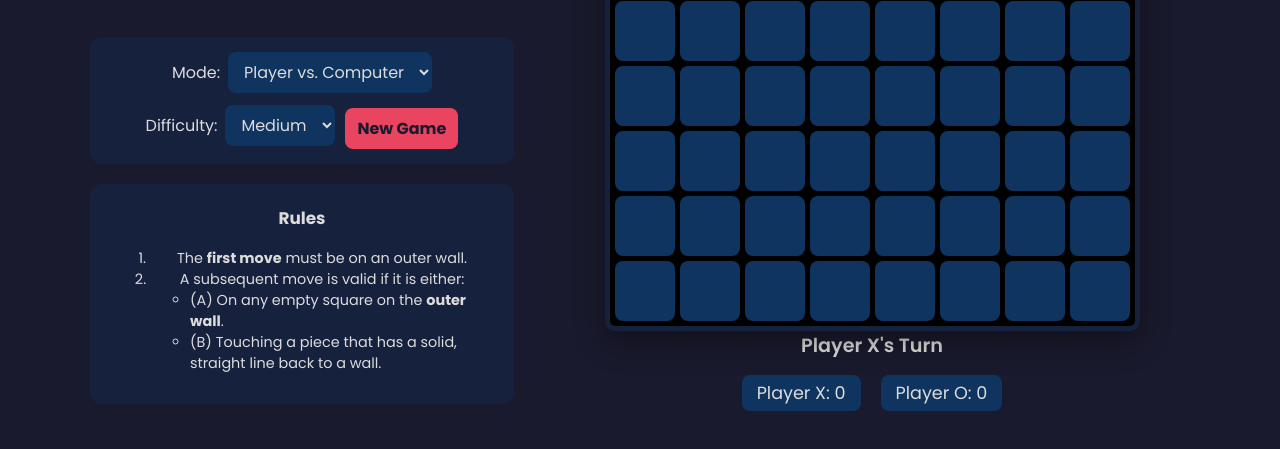
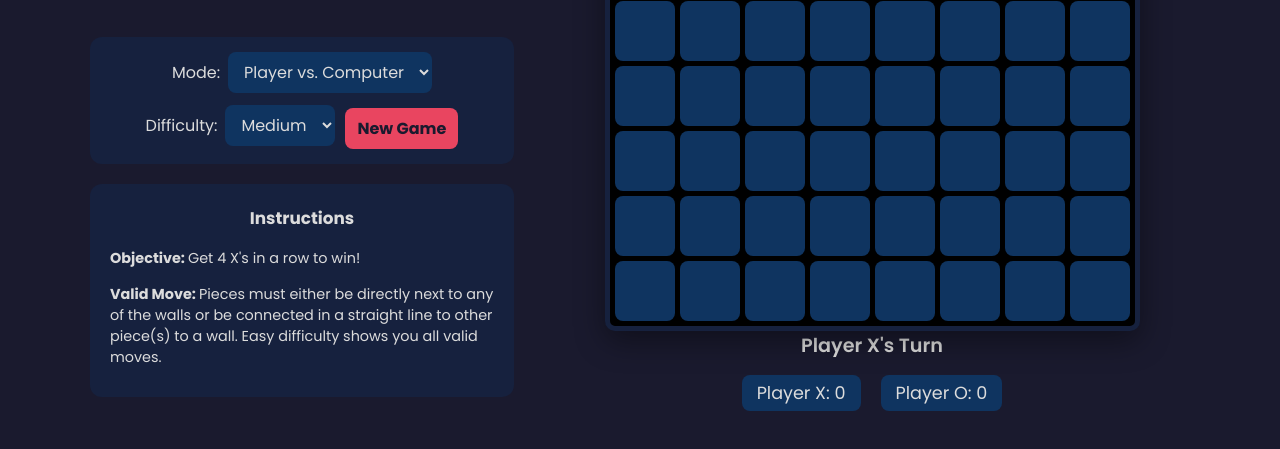
Before and after one commit to snengle/caz-connect, a plain HTML site: page index.html in a window 1280 px wide. Shown: the part 287-736 px from the top of the page. Drawn offline with Linux system fonts and the light colour scheme.

Commit message:
Update index.html

```diff
--- a/index.html
+++ b/index.html
@@ -56,16 +56,9 @@
                 <button id="reset-button">New Game</button>
             </div>
             <div id="rules">
-                <h3>Rules</h3>
-                <ol>
-                    <li>The <strong>first move</strong> must be on an outer wall.</li>
-                    <li>A subsequent move is valid if it is either:
-                        <ul>
-                            <li>(A) On any empty square on the <strong>outer wall</strong>.</li>
-                            <li>(B) Touching a piece that has a solid, straight line back to a wall.</li>
-                        </ul>
-                    </li>
-                </ol>
+                <h3>Instructions</h3>
+                <p align="left"><strong>Objective: </strong> Get 4 X's in a row to win!</p>
+                <p align="left"><strong>Valid Move: </strong> Pieces must either be directly next to any of the walls or be connected in a straight line to other piece(s) to a wall. Easy difficulty shows you all valid moves.</p>
             </div>
         </aside>
     </div>
```
